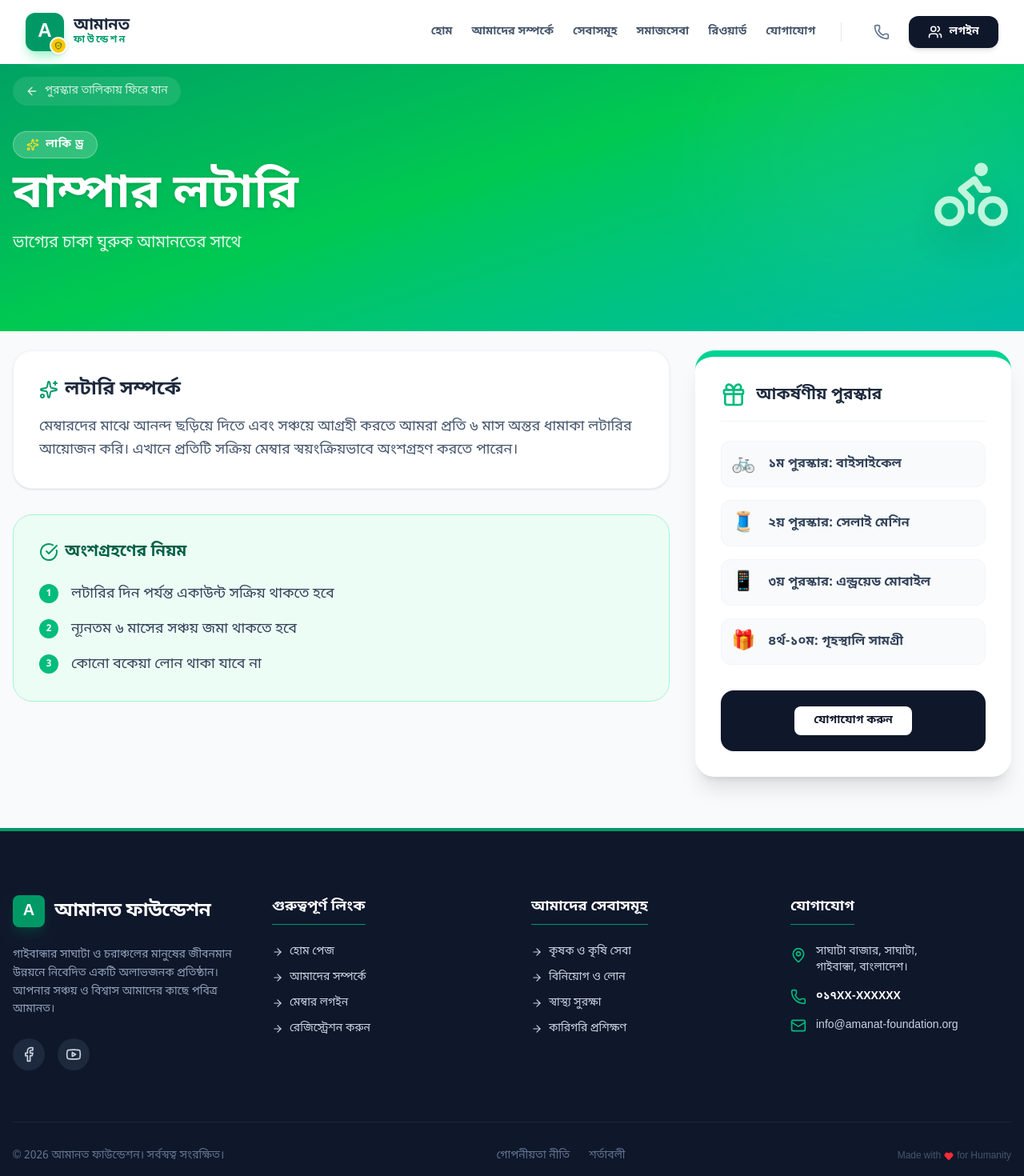
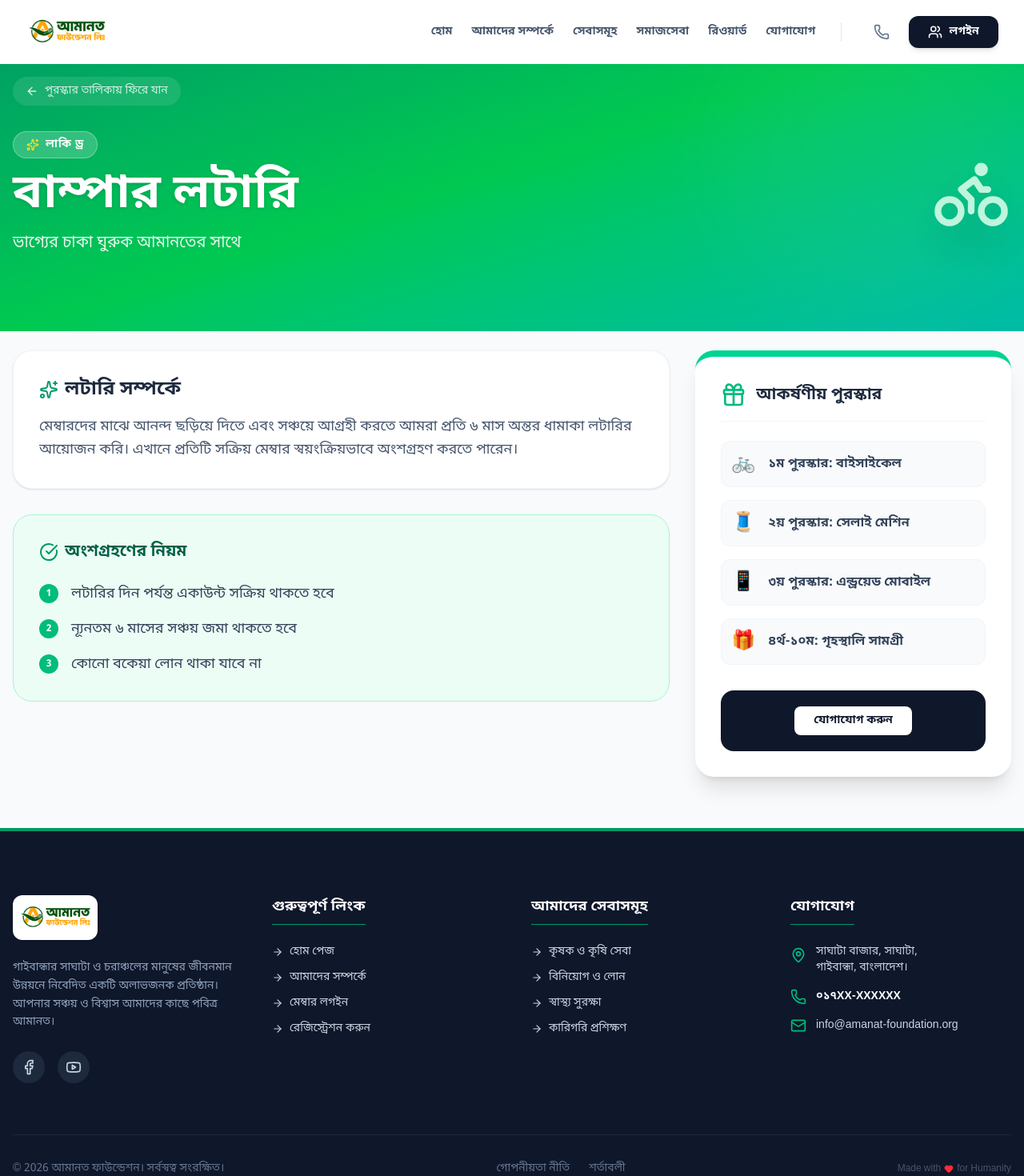
Before and after one commit to alwafint/amanat-foundation-web, a Next.js app: page /rewards/lottery in a window 1280 px wide. Shown: the top 1470 px of the page at 80% size. Built offline with nearby package versions, Linux system fonts and the light colour scheme.

Commit message:
Fix SiteFooter JSX closing tag error

```diff
--- a/src/app/layout.tsx
+++ b/src/app/layout.tsx
@@ -11,6 +11,9 @@ const bengali = Noto_Sans_Bengali({
 export const metadata: Metadata = {
   title: "আমানত ফাউন্ডেশন | দেশগড়ার প্রত্যয়ে অবিচল",
   description: "সমগ্র বাংলাদেশের মানুষের সেবায় নিয়োজিত একটি অলাভজনক সেবামূলক প্রতিষ্ঠান।",
+  icons: {
+    icon: '/img/fa.jpg', // <-- Favicon এখানে সেট করা হয়েছে
+  }
 };
 
 export default function RootLayout({
--- a/src/components/layout/Navbar.tsx
+++ b/src/components/layout/Navbar.tsx
@@ -39,18 +39,14 @@ export default function Navbar() {
     `}>
       <div className="container mx-auto px-4 lg:px-8 flex justify-between items-center">
 
-        {/* --- 1. LOGO SECTION --- */}
-        <Link href="/" className="flex items-center gap-3 group">
-          <div className="relative w-10 h-10 md:w-12 md:h-12 bg-emerald-600 rounded-xl flex items-center justify-center text-white font-black text-xl md:text-2xl shadow-lg shadow-emerald-200 group-hover:bg-emerald-700 transition-all group-hover:rotate-3">
-            A
-            <div className="absolute -bottom-1 -right-1 bg-yellow-400 rounded-full p-1 border-2 border-white shadow-sm">
-               <ShieldCheck size={10} className="text-emerald-900" />
-            </div>
-          </div>
-          <div className="flex flex-col">
-            <span className="text-lg md:text-xl font-black text-slate-800 leading-none tracking-tight">আমানত</span>
-            <span className="text-[10px] md:text-xs text-emerald-600 font-bold tracking-[0.2em] uppercase">ফাউন্ডেশন</span>
-          </div>
+        {/* 1. Logo Section */}
+        <Link href="/" className="flex items-center gap-3 cursor-pointer group">
+          {/* লোগো ইমেজ */}
+          <img
+            src="/img/amanat.png"
+            alt="Amanat Foundation Logo"
+            className="h-12 w-auto object-contain transition-transform group-hover:scale-105"
+          />
         </Link>
 
         {/* --- 2. DESKTOP MENU --- */}
--- a/src/components/layout/SiteFooter.tsx
+++ b/src/components/layout/SiteFooter.tsx
@@ -4,7 +4,7 @@ import React from 'react';
 import Link from "next/link";
 import {
   MapPin, Phone, Mail, Facebook, Youtube,
-  ArrowRight, ShieldCheck, Heart
+  ArrowRight, Heart
 } from "lucide-react";
 
 export default function SiteFooter() {
@@ -18,10 +18,11 @@ export default function SiteFooter() {
           {/* 1. Brand & About */}
           <div className="space-y-6">
             <div className="flex items-center gap-3">
-              <div className="w-10 h-10 bg-emerald-600 rounded-lg flex items-center justify-center text-white font-bold text-xl shadow-lg shadow-emerald-900/50">
-                A
-              </div>
-              <span className="text-2xl font-bold text-white tracking-tight">আমানত ফাউন্ডেশন</span>
+              <img
+                src="/img/amanat.png"
+                alt="Amanat Foundation"
+                className="h-14 w-auto object-contain bg-white p-1.5 rounded-xl shadow-sm"
+              />
             </div>
             <p className="text-slate-400 leading-relaxed text-sm">
               গাইবান্ধার সাঘাটা ও চরাঞ্চলের মানুষের জীবনমান উন্নয়নে নিবেদিত একটি অলাভজনক প্রতিষ্ঠান। আপনার সঞ্চয় ও বিশ্বাস আমাদের কাছে পবিত্র আমানত।
@@ -119,7 +120,7 @@ export default function SiteFooter() {
             <Link href="#" className="hover:text-white transition">গোপনীয়তা নীতি</Link>
             <Link href="#" className="hover:text-white transition">শর্তাবলী</Link>
           </div>
-          <p className="text-xs text-slate-600 flex items-center gap-1">
+          <p className="text-xs text-slate-600 flex items-center gap-1 justify-center md:justify-start">
             Made with <Heart size={12} className="text-red-500 fill-red-500" /> for Humanity
           </p>
         </div>
```
Also changed, not shown: public/img/amanat.png (added), public/img/fa.jpg (added).
